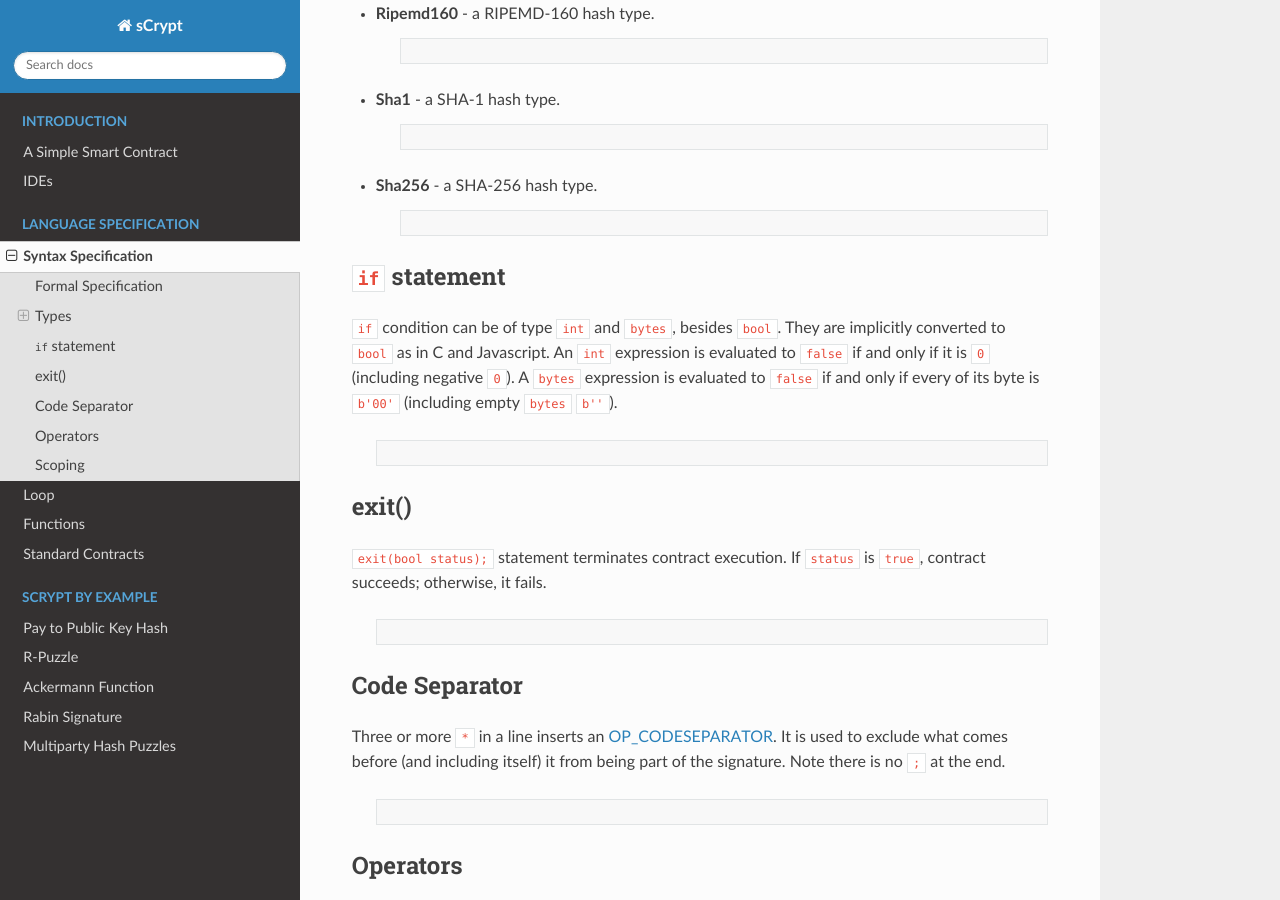
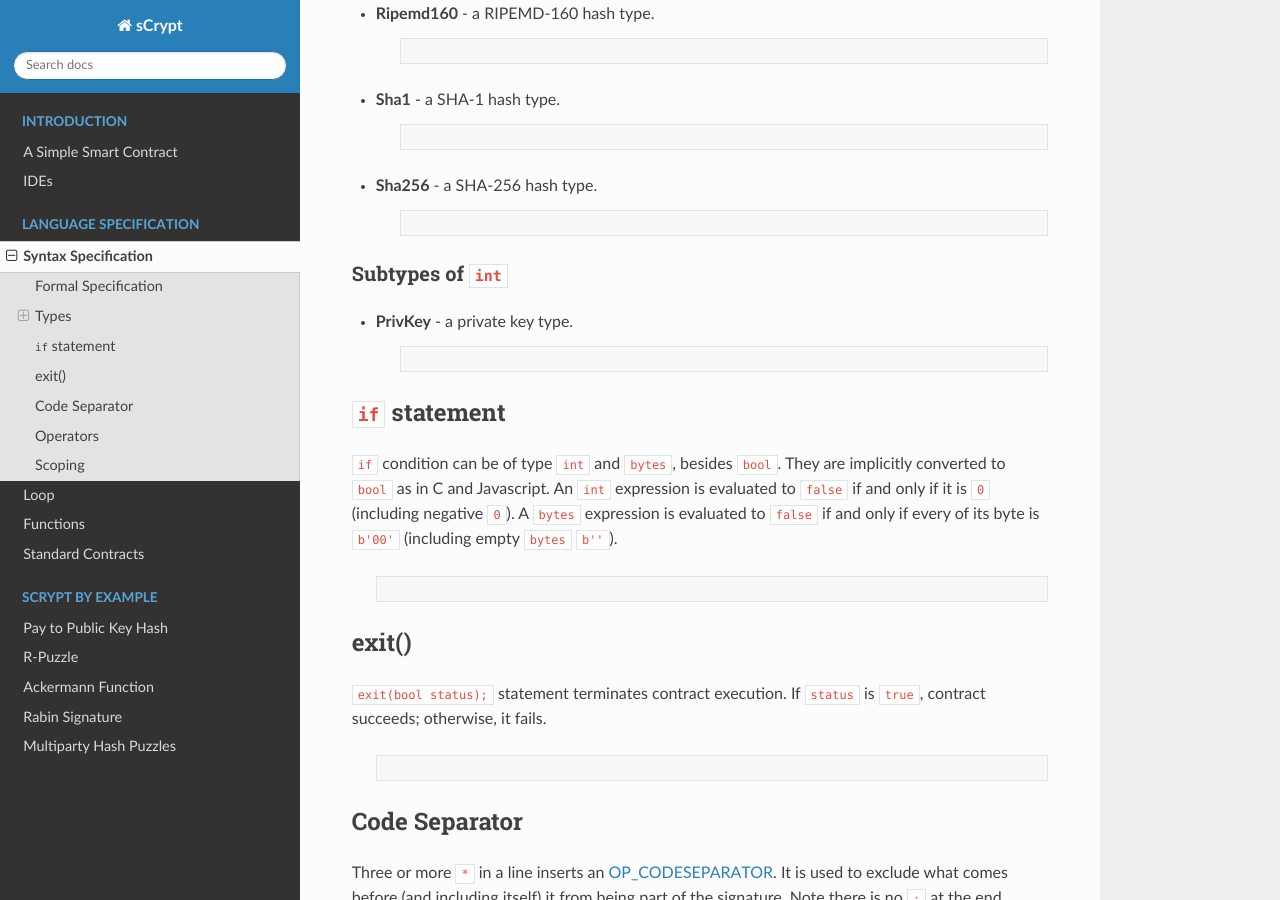
Before and after one commit to sCrypt-Inc/specification, a Sphinx documentation site: the page built from docs/syntax.rst, in a window 1280 px wide and 900 px high, scrolled down 1768 px. Built offline with Sphinx 7.4.7 and the Read the Docs theme 2.0.0, drawn with Linux system fonts in a browser that asks for light colours.

Commit message:
add PrivKey type

```diff
--- a/docs/syntax.rst
+++ b/docs/syntax.rst
@@ -109,6 +109,15 @@ To cast a supertype ``bytes`` to them, a function of the type name must be expli
     .. code-block:: solidity
 
         Sha256 s = Sha256(b'00112233445566778899aabbccddeeffffeeddccbbaa99887766554433221100');
+
+Subtypes of ``int``
+---------------------
+
+* **PrivKey** - a private key type.
+
+    .. code-block:: solidity
+
+        PrivKey privKey = PrivKey(0x00112233445566778899aabbccddeeffffeeddccbbaa99887766554433221100);
 
 ``if`` statement
 ================
```
